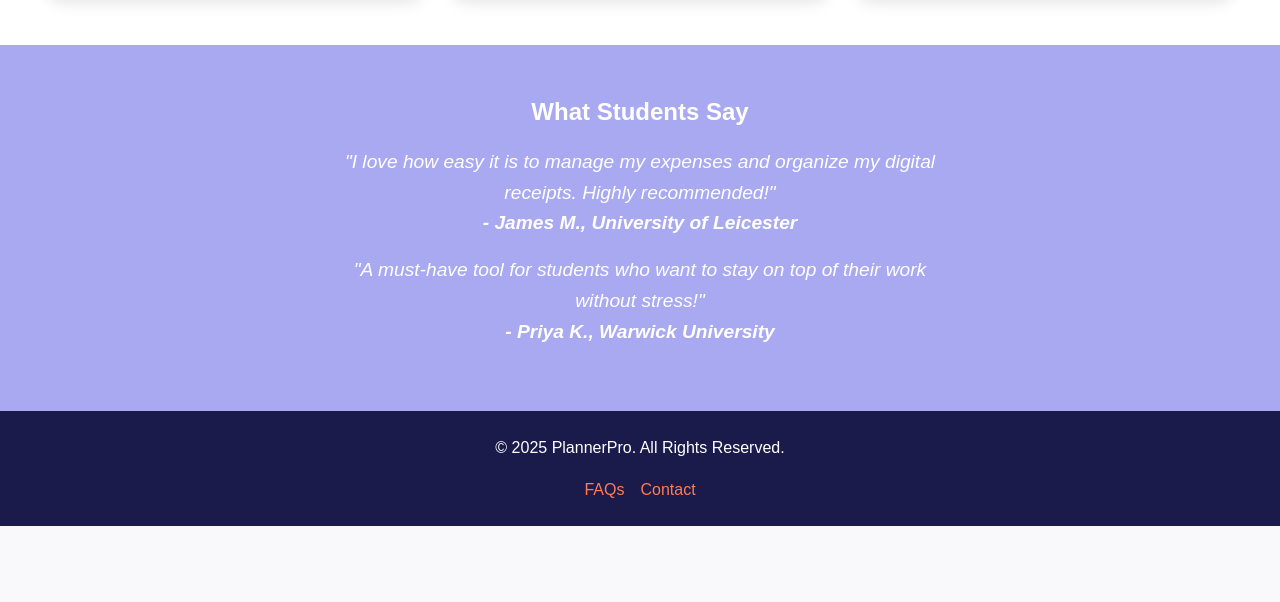
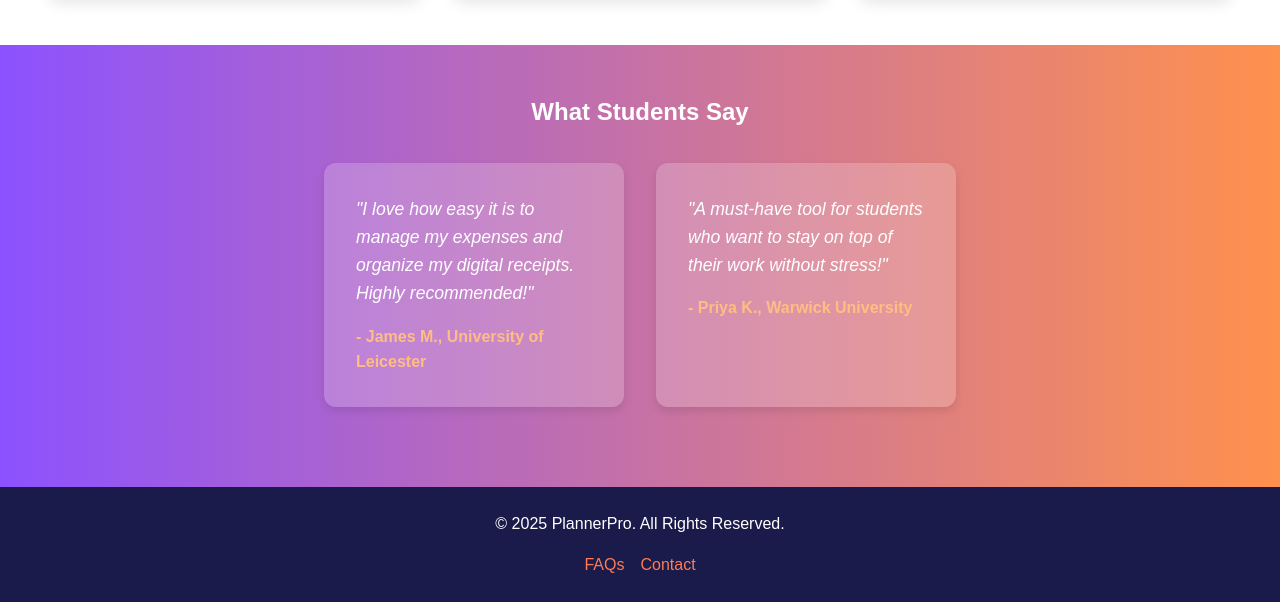
Before and after one commit to rezneac/Group6, a plain HTML site: page templates/index.html in a window 1280 px wide. Shown: the part 849-1451 px from the top of the page. Before the commit the page ends 1375 px from the top, so only its background shows below. Drawn offline with nearby package versions, Linux system fonts and the light colour scheme.

Commit message:
Update styles.css

```diff
--- a/templates/styles.css
+++ b/templates/styles.css
@@ -178,19 +178,44 @@ header {
 .testimonials {
     text-align: center;
     padding: 3rem;
-    background-color: #a9a9f1;
+    background: linear-gradient(to right, #8c52ff, #ff914d); /* Gradient background */
     color: #fff;
 }
 
 .testimonial-container {
-    max-width: 600px;
-    margin: auto;
+    max-width: 900px; /* Increased width for better layout */
+    margin: 2rem auto; /* Added margin for spacing */
+    display: flex; /* Use flexbox for layout */
+    flex-wrap: wrap; /* Allow wrapping on smaller screens */
+    justify-content: center; /* Center the testimonials */
+    gap: 2rem; /* Space between testimonials */
 }
 
 .testimonial {
+    background-color: rgba(255, 255, 255, 0.2); /* Semi-transparent white background */
+    padding: 2rem;
+    border-radius: 12px;
+    box-shadow: 0 4px 8px rgba(0, 0, 0, 0.1);
+    width: 30%; /* Adjust width as needed */
+    min-width: 300px; /* Minimum width for responsiveness */
+    text-align: left; /* Align text to the left */
+    transition: transform 0.3s ease, box-shadow 0.3s ease; /* Smooth transitions */
+}
+
+.testimonial:hover {
+    transform: translateY(-5px); /* Lift up on hover */
+    box-shadow: 0 6px 12px rgba(0, 0, 0, 0.15); /* More prominent shadow */
+}
+
+.testimonial p {
     font-style: italic;
-    font-size: 1.2rem;
-    margin: 1rem 0;
+    font-size: 1.1rem;
+    margin-bottom: 1rem;
+}
+
+.testimonial h4 {
+    font-weight: bold;
+    color: #ffbd84; /* Highlight the name/title */
 }
 
 /* Footer */
```
